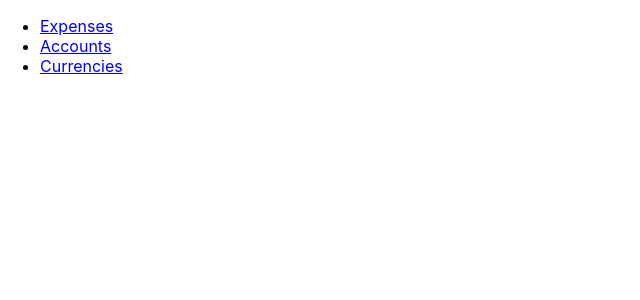
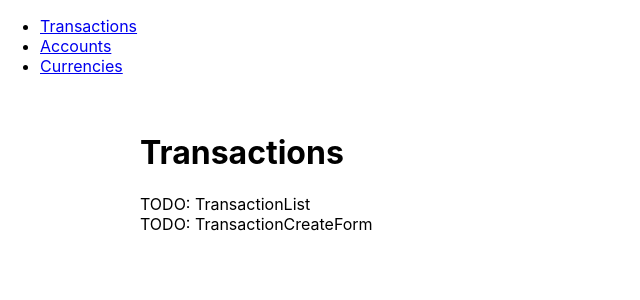
Before and after one commit to pastukh-dm/money-tracker, a React (Create React App) app: page /transactions in a window 1280 px wide. Shown: the top 300 px of the page, without its empty margins (0-640 px from the left). Built offline with nearby package versions, Linux system fonts and the light colour scheme.

Commit message:
Rename ExpensesPage.tsx to TransactionIndexPage.tsx

```diff
--- a/src/app/App.tsx
+++ b/src/app/App.tsx
@@ -1,11 +1,11 @@
 import React from 'react';
 import './App.css';
 import { BrowserRouter, Link, Switch, Route } from 'react-router-dom';
-import { ExpensesPage } from './pages/ExpensesPage/ExpensesPage';
 import { CurrenciesPage } from './pages/CurrenciesPage/CurrenciesPage';
 import { Provider } from 'react-redux';
 import { store } from './store/store';
 import { AccountIndexPage } from './pages/AccountIndexPage/AccountIndexPage';
+import { TransactionIndexPage } from './pages/TransactionIndexPage/TransactionIndexPage';
 
 function App() {
   return (
@@ -15,7 +15,7 @@ function App() {
           <nav>
             <ul>
               <li>
-                <Link to="/expenses">Expenses</Link>
+                <Link to="/transactions">Transactions</Link>
               </li>
               <li>
                 <Link to="/accounts">Accounts</Link>
@@ -27,8 +27,8 @@ function App() {
           </nav>
 
           <Switch>
-            <Route path="/expenses">
-              <ExpensesPage />
+            <Route path="/transactions">
+              <TransactionIndexPage />
             </Route>
             <Route path="/accounts">
               <AccountIndexPage />
--- a/src/app/pages/AccountIndexPage/AccountIndexPage.tsx
+++ b/src/app/pages/AccountIndexPage/AccountIndexPage.tsx
@@ -6,6 +6,7 @@ import { selectAllAccount } from '../../store/account/accountSelectors';
 import { addAccount, deleteAccount } from '../../store/account/accountSlice';
 import { AccountCreateForm } from './components/AccountCreateForm';
 import { AccountList } from './components/AccountList';
+
 
 export function AccountIndexPage() {
   const dispatch = useDispatch();
@@ -19,6 +20,7 @@ export function AccountIndexPage() {
     (account: MoneyAccount) => dispatch(deleteAccount(account.id)), [dispatch]
   );
 
+
   return (
     <Page>
       <h1>Accounts</h1>
--- a/src/app/pages/AccountIndexPage/components/AccountCreateForm.tsx
+++ b/src/app/pages/AccountIndexPage/components/AccountCreateForm.tsx
@@ -5,9 +5,11 @@ import { AccountRaw } from '../../../models/MoneyAccount';
 import { UIDService } from '../../../services/UIDService';
 import { selectAllCurrency } from '../../../store/currency/currencySelectors';
 
+
 interface Props {
   onSubmit: (e: AccountRaw) => void
 }
+
 
 export function AccountCreateForm(props: Props) {
   const newAccountNameRef = useRef<HTMLInputElement>(null);
@@ -42,6 +44,7 @@ export function AccountCreateForm(props: Props) {
     return { name, currency }
   }
 
+
   return (
     <form onSubmit={handleSubmit}>
       <input ref={newAccountNameRef} type="text" />
--- a/src/app/pages/AccountIndexPage/components/AccountList.tsx
+++ b/src/app/pages/AccountIndexPage/components/AccountList.tsx
@@ -2,13 +2,17 @@ import React from 'react';
 import { FaTimes } from 'react-icons/fa';
 import { Button } from '../../../components/Button/Button';
 import { MoneyAccount } from '../../../models/MoneyAccount';
+
 
 interface Props {
   items: MoneyAccount[],
   onDelete: (e: MoneyAccount) => void
 }
 
+
 export function AccountList(props: Props) {
+
+
   return (
     <table>
       <tbody>
--- a/src/app/pages/ExpensesPage/ExpensesPage.tsx
+++ /dev/null
@@ -1,10 +0,0 @@
-import React from 'react';
-import { Page } from '../../components/Page/Page';
-
-export function ExpensesPage() {
-  return (
-    <Page>
-      <h1>Expenses</h1>
-    </Page>
-  );
-}
--- /dev/null
+++ b/src/app/pages/TransactionIndexPage/TransactionIndexPage.tsx
@@ -0,0 +1,15 @@
+import React from 'react';
+import { Page } from '../../components/Page/Page';
+import { TransactionCreateForm } from './components/TransactionCreateForm';
+import { TransactionList } from './components/TransactionList';
+
+export function TransactionIndexPage() {
+  return (
+    <Page>
+      <h1>Transactions</h1>
+
+      <TransactionList/>
+      <TransactionCreateForm/>
+    </Page>
+  );
+}
--- /dev/null
+++ b/src/app/pages/TransactionIndexPage/components/TransactionCreateForm.tsx
@@ -0,0 +1,5 @@
+export function TransactionCreateForm() {
+  return (
+    <div>TODO: TransactionCreateForm</div>
+  )
+}
--- /dev/null
+++ b/src/app/pages/TransactionIndexPage/components/TransactionList.tsx
@@ -0,0 +1,5 @@
+export function TransactionList() {
+  return (
+    <div>TODO: TransactionList</div>
+  )
+}
```
